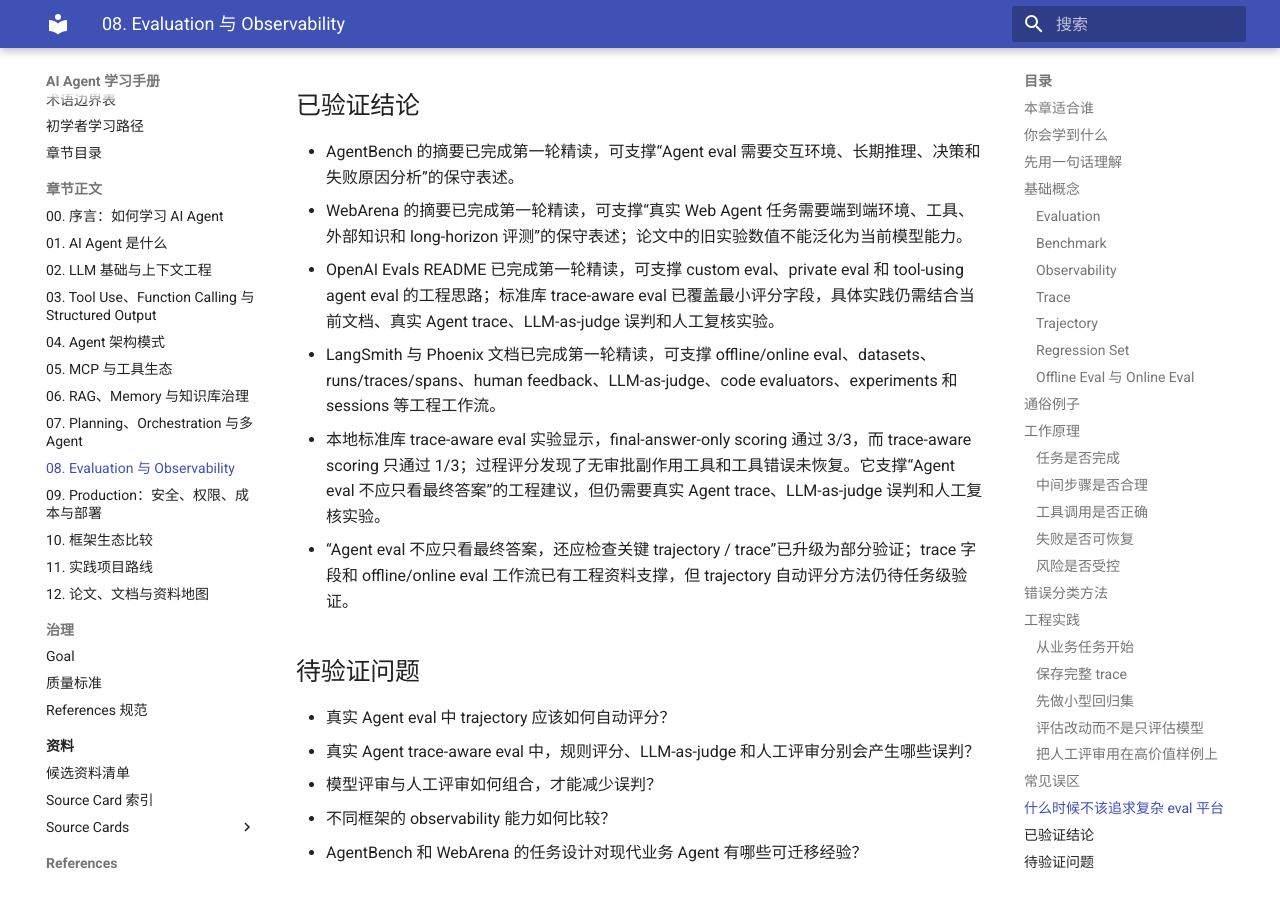
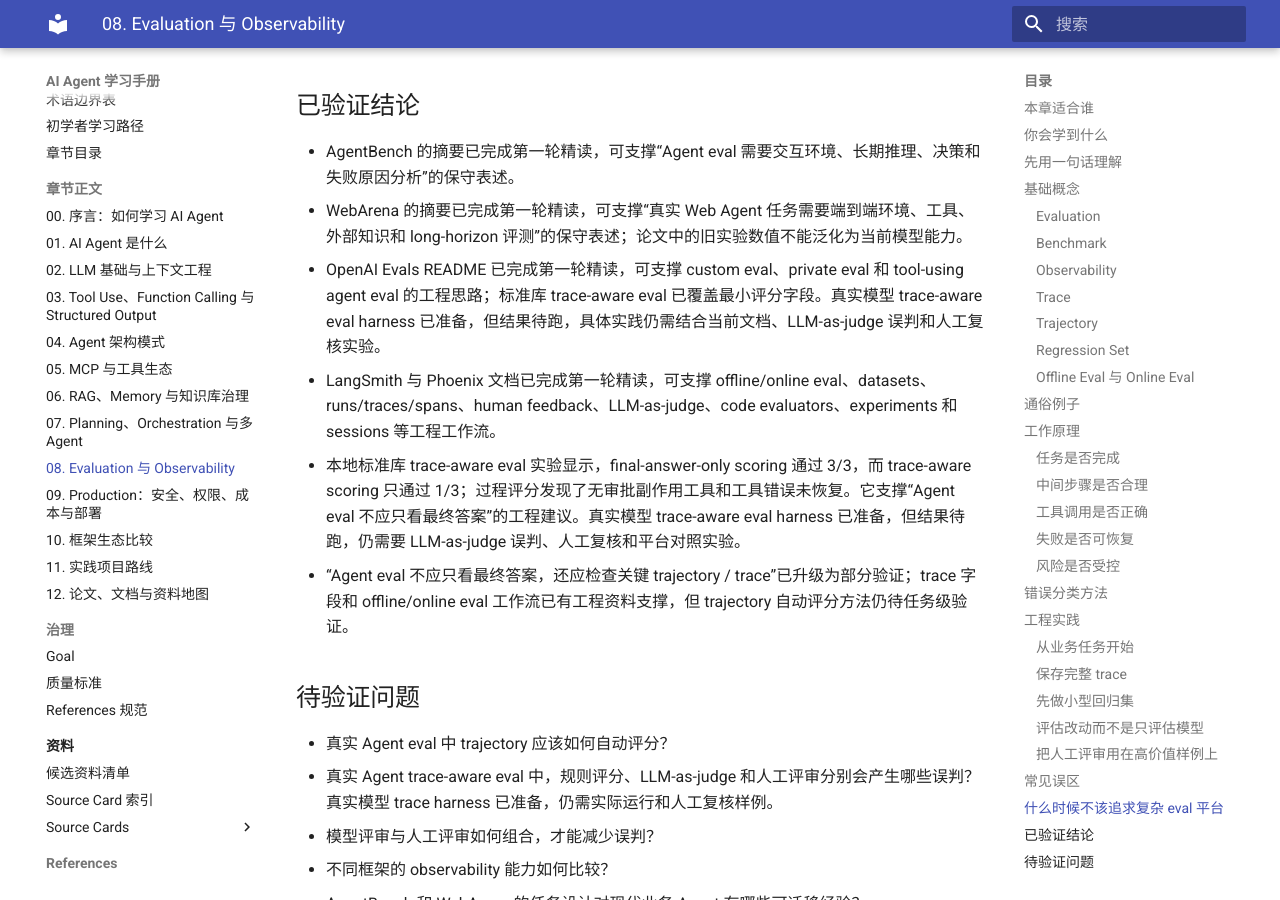
Before and after one commit to AmazingCaddy/readings-ai-agent, an MkDocs documentation site: the page built from docs/chapters/08-evaluation-observability.md, in a window 1280 px wide and 900 px high, scrolled down 6106 px. Built offline with MkDocs 1.6.1 and Material for MkDocs 9.7.7, drawn with Linux system fonts in a browser that asks for light colours; some of the changed text lies outside the part shown.

Commit message:
Sync chapter validation harness references

```diff
--- a/docs/chapters/08-evaluation-observability.md
+++ b/docs/chapters/08-evaluation-observability.md
@@ -198,15 +198,15 @@ Agent 的表现不只由模型决定，还由 prompt、工具 schema、RAG、权
 
 - AgentBench 的摘要已完成第一轮精读，可支撑“Agent eval 需要交互环境、长期推理、决策和失败原因分析”的保守表述。
 - WebArena 的摘要已完成第一轮精读，可支撑“真实 Web Agent 任务需要端到端环境、工具、外部知识和 long-horizon 评测”的保守表述；论文中的旧实验数值不能泛化为当前模型能力。
-- OpenAI Evals README 已完成第一轮精读，可支撑 custom eval、private eval 和 tool-using agent eval 的工程思路；标准库 trace-aware eval 已覆盖最小评分字段，具体实践仍需结合当前文档、真实 Agent trace、LLM-as-judge 误判和人工复核实验。
+- OpenAI Evals README 已完成第一轮精读，可支撑 custom eval、private eval 和 tool-using agent eval 的工程思路；标准库 trace-aware eval 已覆盖最小评分字段。真实模型 trace-aware eval harness 已准备，但结果待跑，具体实践仍需结合当前文档、LLM-as-judge 误判和人工复核实验。
 - LangSmith 与 Phoenix 文档已完成第一轮精读，可支撑 offline/online eval、datasets、runs/traces/spans、human feedback、LLM-as-judge、code evaluators、experiments 和 sessions 等工程工作流。
-- 本地标准库 trace-aware eval 实验显示，final-answer-only scoring 通过 3/3，而 trace-aware scoring 只通过 1/3；过程评分发现了无审批副作用工具和工具错误未恢复。它支撑“Agent eval 不应只看最终答案”的工程建议，但仍需要真实 Agent trace、LLM-as-judge 误判和人工复核实验。
+- 本地标准库 trace-aware eval 实验显示，final-answer-only scoring 通过 3/3，而 trace-aware scoring 只通过 1/3；过程评分发现了无审批副作用工具和工具错误未恢复。它支撑“Agent eval 不应只看最终答案”的工程建议。真实模型 trace-aware eval harness 已准备，但结果待跑，仍需要 LLM-as-judge 误判、人工复核和平台对照实验。
 - “Agent eval 不应只看最终答案，还应检查关键 trajectory / trace”已升级为部分验证；trace 字段和 offline/online eval 工作流已有工程资料支撑，但 trajectory 自动评分方法仍待任务级验证。
 
 ## 待验证问题
 
 - 真实 Agent eval 中 trajectory 应该如何自动评分？
-- 真实 Agent trace-aware eval 中，规则评分、LLM-as-judge 和人工评审分别会产生哪些误判？
+- 真实 Agent trace-aware eval 中，规则评分、LLM-as-judge 和人工评审分别会产生哪些误判？真实模型 trace harness 已准备，仍需实际运行和人工复核样例。
 - 模型评审与人工评审如何组合，才能减少误判？
 - 不同框架的 observability 能力如何比较？
 - AgentBench 和 WebArena 的任务设计对现代业务 Agent 有哪些可迁移经验？
@@ -239,4 +239,5 @@ Agent 的表现不只由模型决定，还由 prompt、工具 schema、RAG、权
 - [Evidence Note: Agent Eval 与 Trajectory 边界](../evidence/agent-eval-trajectory-boundary.md)
 - [Evidence Note: Observability 与 Trace 工程边界](../evidence/observability-trace-boundary.md)
 - [Trace-Aware Eval 最小实验结果](../experiments/trace-aware-eval/results-2026-07-11.md)
+- [Real Trace-Aware Eval 实验](../experiments/real-trace-aware-eval/README.md)
 - [References 覆盖矩阵](../references/coverage-matrix.md)
```
Also changed, not shown: docs/chapters/02-llm-context.md (+3 -2 lines), docs/chapters/03-tool-use.md (+4 -3 lines), docs/chapters/05-mcp.md (+1 -0 lines), docs/chapters/06-rag-memory.md (+3 -2 lines), docs/chapters/09-production-security.md (+4 -3 lines).
